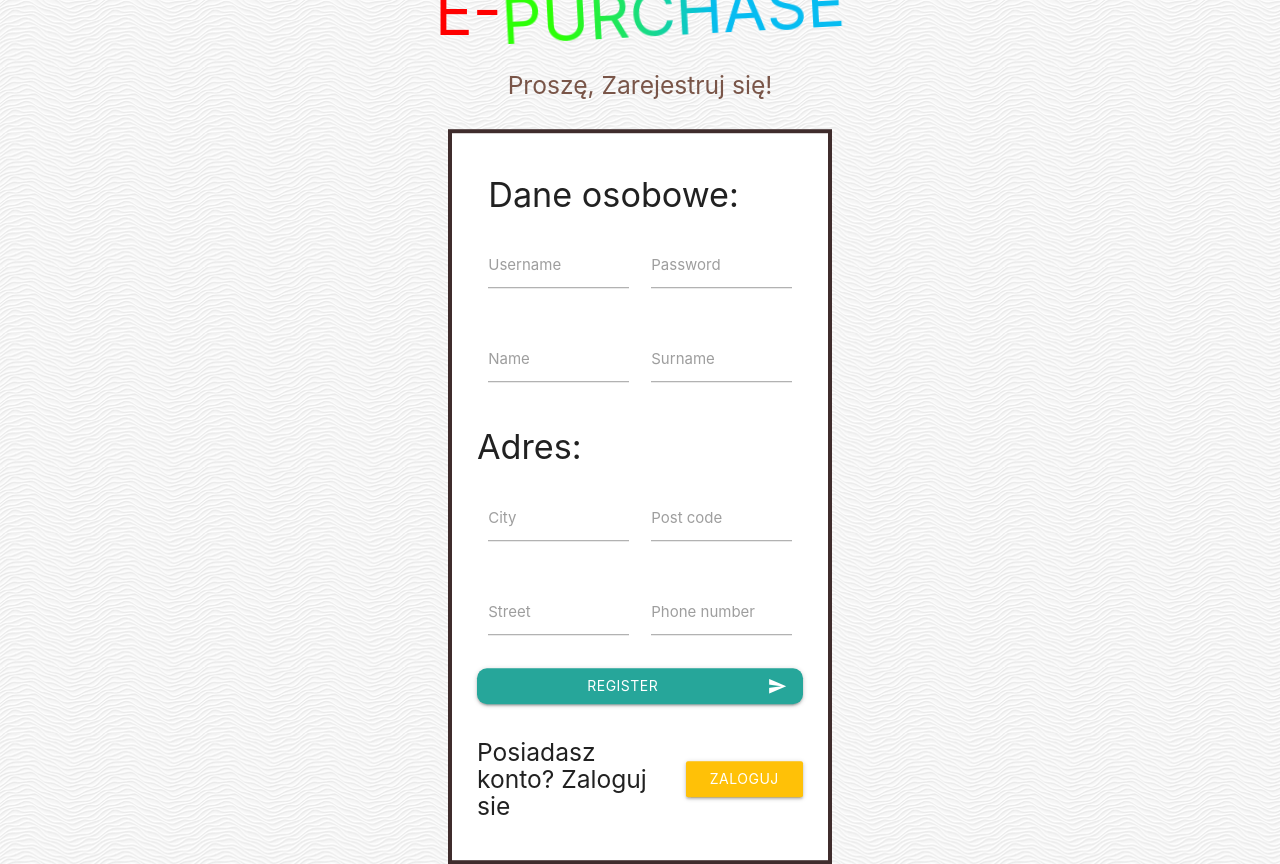
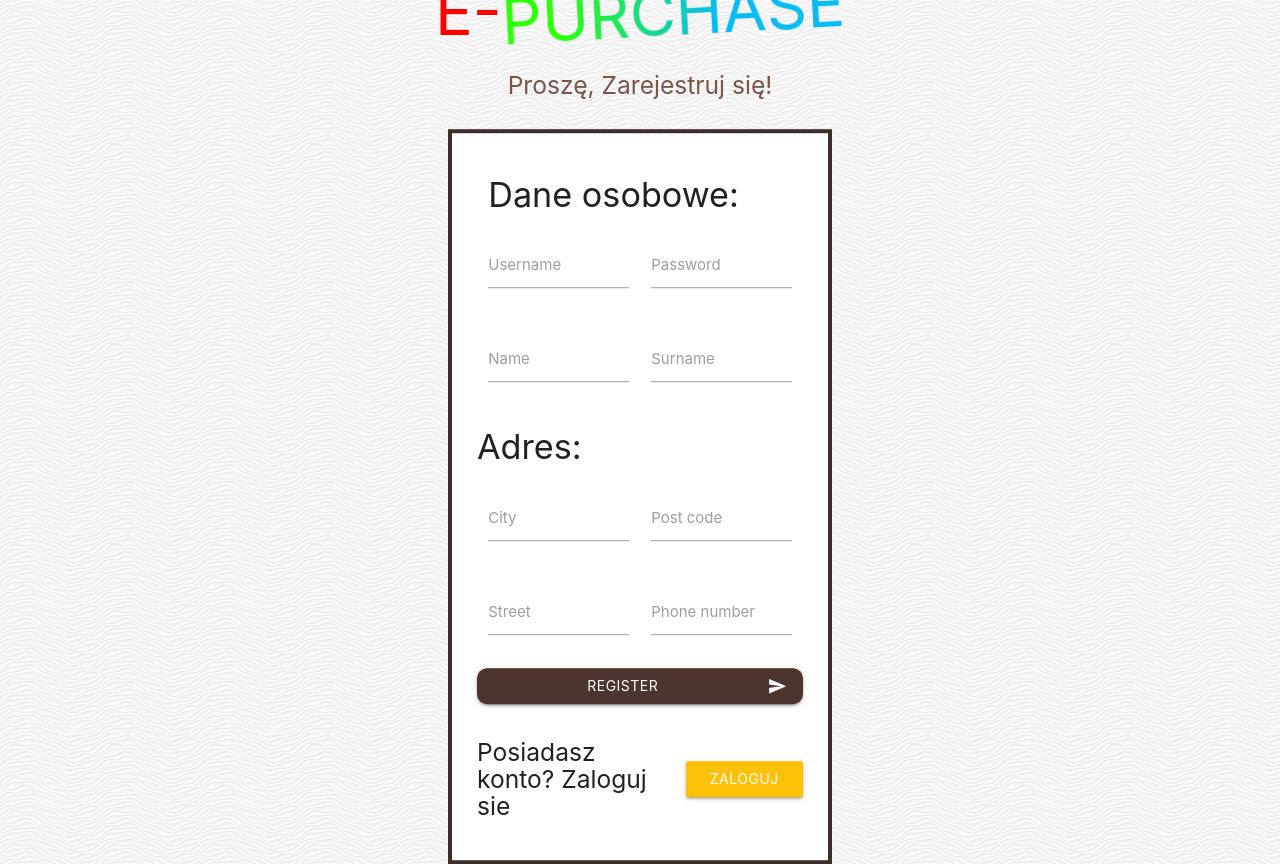
Before and after one commit to wesoly97/E-Purchase, a React (Create React App) app in the folder client/: page /register in a window 1280 px wide. Built offline with nearby package versions, Linux system fonts and the light colour scheme; no server answers.

Commit message:
Button register update

```diff
--- a/client/src/pages/Register.js
+++ b/client/src/pages/Register.js
@@ -177,7 +177,7 @@ export default function Register(){
           </div>
               </form>
 
-             <button onClick={register} className="btn waves-effect waves-light btnRegister" type="submit" name="action">Register
+             <button onClick={register} className="btn waves-effect waves-light btnRegister brown darken-3" type="submit" name="action">Register
              <i className="material-icons right">send</i>
              </button>
              <h5>Posiadasz konto? Zaloguj sie
```
